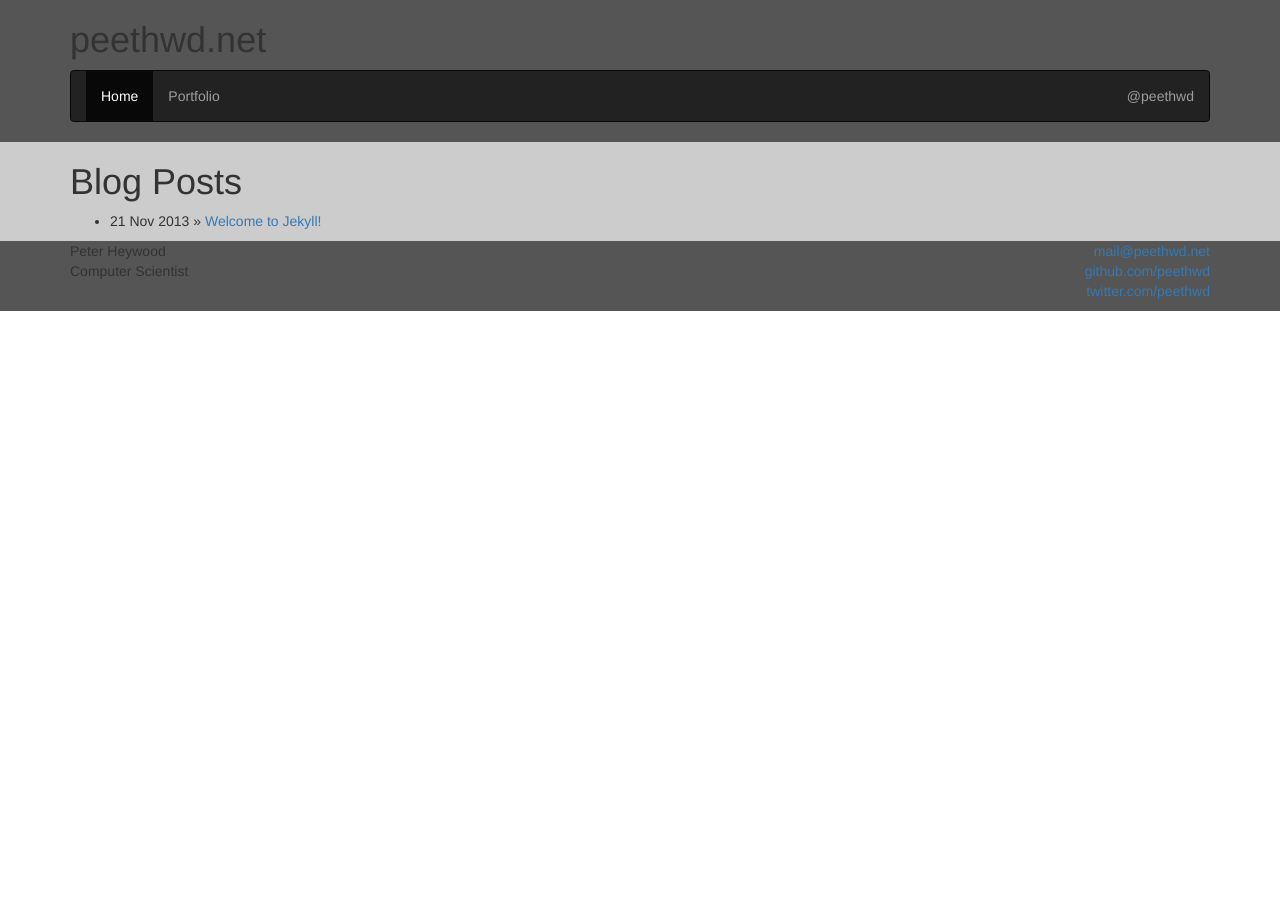
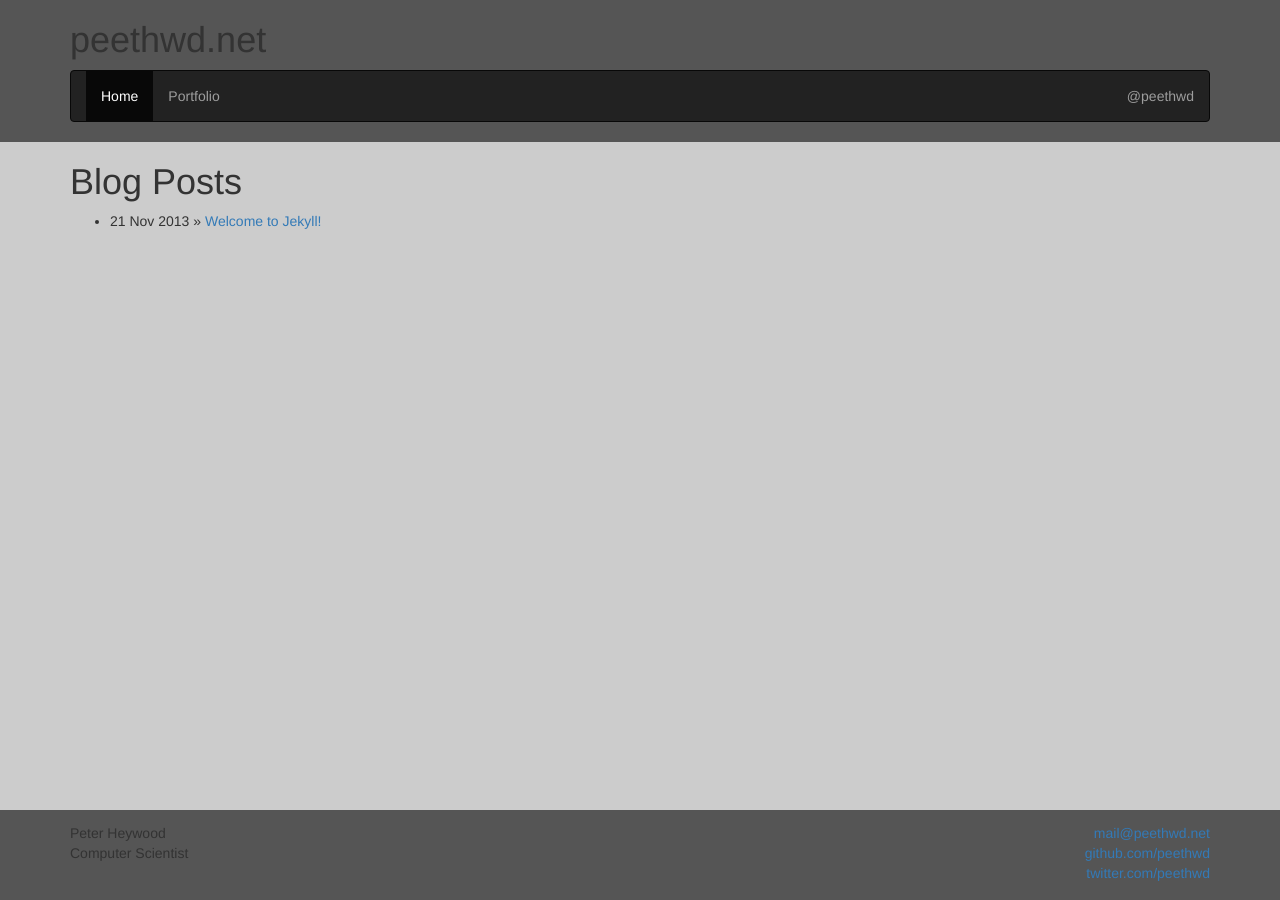
Before and after one commit to ptheywood/ptheywood.github.io, a Jekyll site: the page built from index.html, in a window 1280 px wide. Built offline with Jekyll 4.4.1, drawn with Linux system fonts in a browser that asks for light colours; nearby versions of some CDN libraries; library files that are not in the unit come from our copies; Markdown is read by kramdown in place of the engine named in the settings.

Commit message:
Use bottom fixed navbar for footer.

```diff
--- a/_includes/footer.html
+++ b/_includes/footer.html
@@ -1,6 +1,6 @@
             </div>
         </div>
-        <div class="footer">
+        <div class="footer navbar navbar-fixed-bottom">
             <div class="container">
                 <div class="row">
 
--- a/css/main.css
+++ b/css/main.css
@@ -1,10 +1,22 @@
+body {
+    padding-bottom: 100px;
+    background: #ccc;
+}
+
 .header {
     background: #555;
 }
+
 .content {
-    background: #ccc;
+
 }
 
 .footer {
     background: #555;
+    height: 90px;
 }
+
+.footer .container {
+    padding-top: 12px;
+    padding-bottom: 12px;
+}
```
